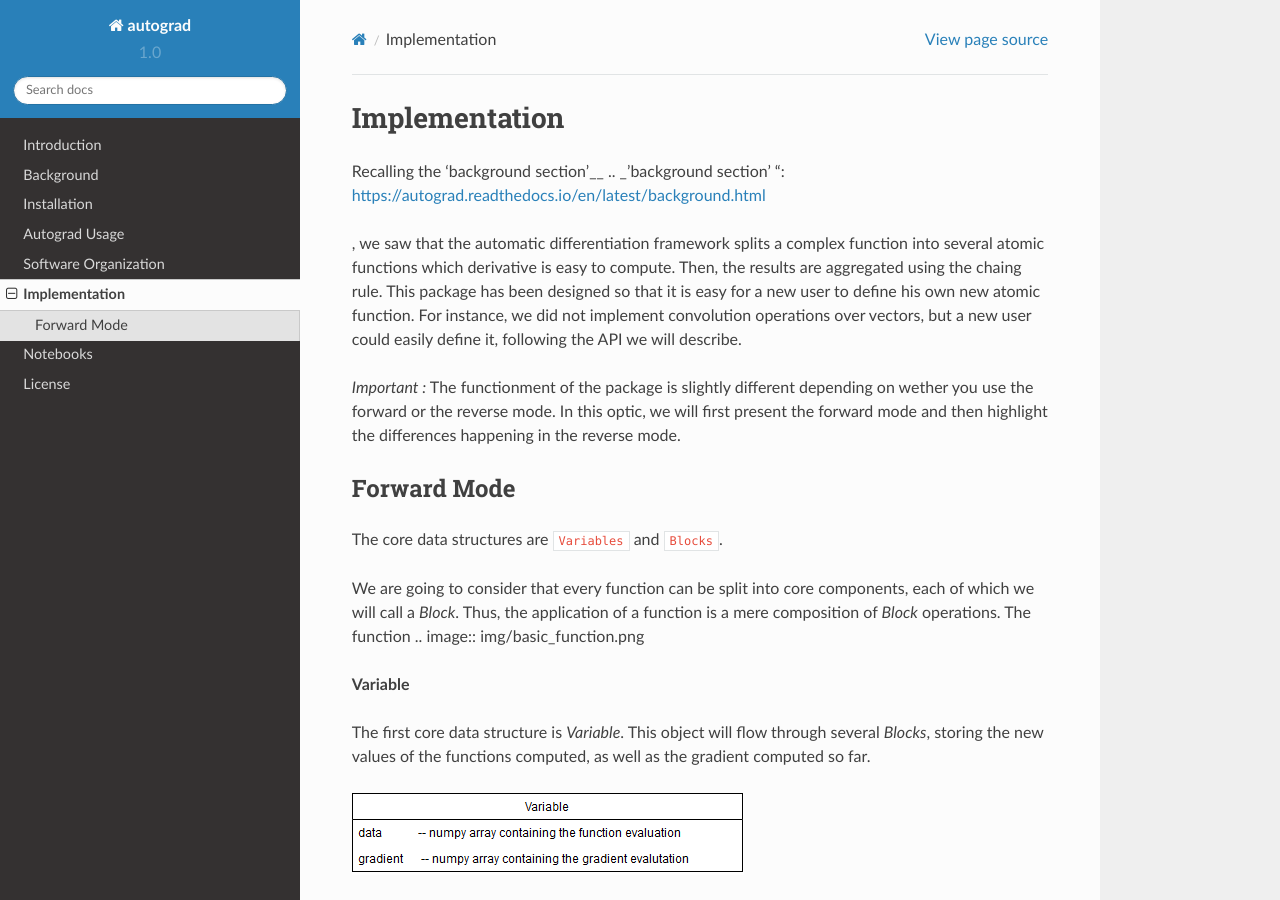
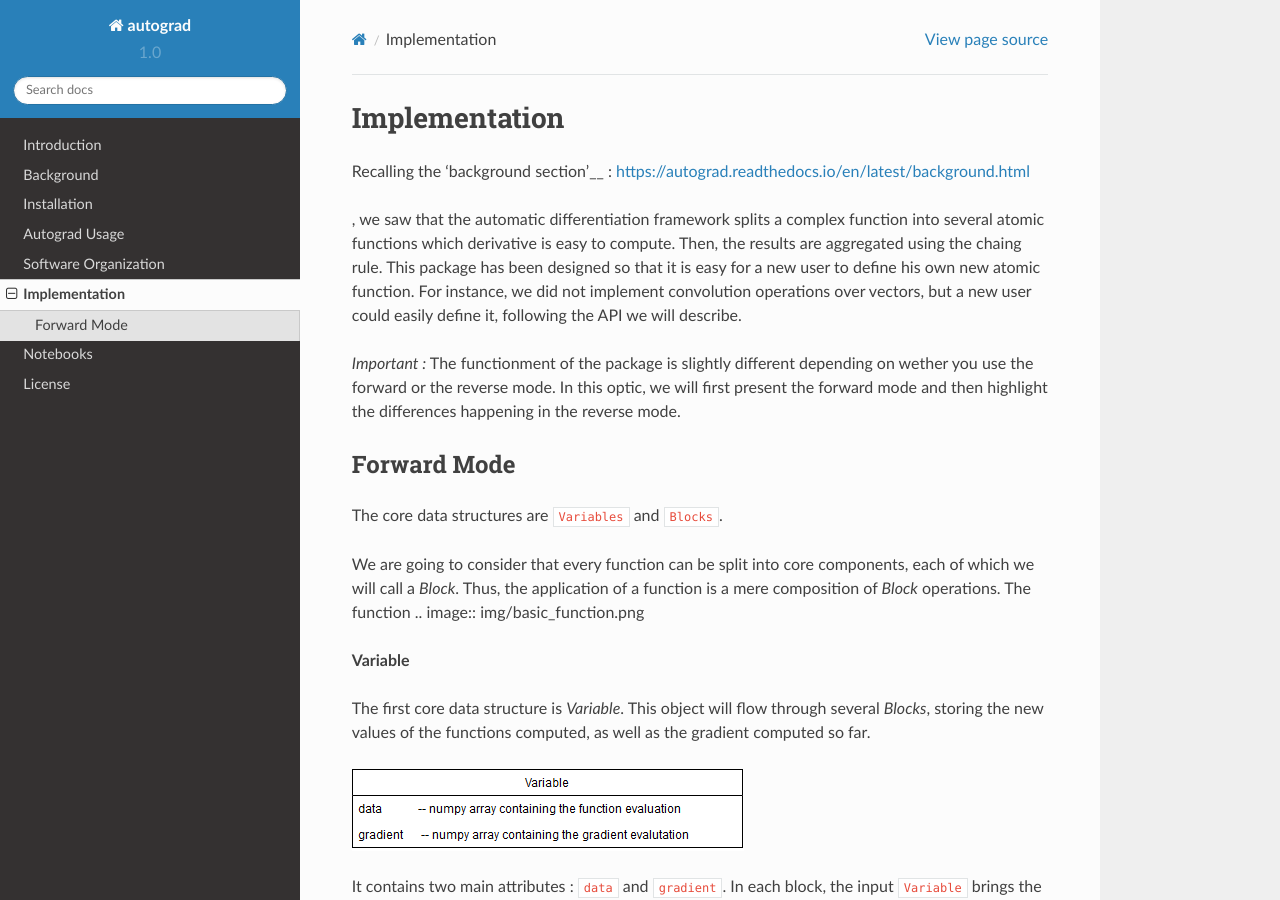
Before and after one commit to cs207-project-group4/cs207-FinalProject, a Sphinx documentation site: the page built from docs/implementation.rst, in a window 1280 px wide and 900 px high. Built offline with Sphinx 7.4.7 and the Read the Docs theme 2.0.0, drawn with Linux system fonts in a browser that asks for light colours; formulas are drawn with MathJax 3.

Commit message:
Update implementation.rst

```diff
--- a/docs/implementation.rst
+++ b/docs/implementation.rst
@@ -2,8 +2,7 @@
 Implementation
 ==============
 
-Recalling the 'background section'__
-.. _'background section' ": https://autograd.readthedocs.io/en/latest/background.html
+Recalling the 'background section'__ : https://autograd.readthedocs.io/en/latest/background.html
 
 
 , we saw that the automatic differentiation framework splits a complex function into several atomic functions which derivative is easy to compute. Then, the results are aggregated using the chaing rule.
```
